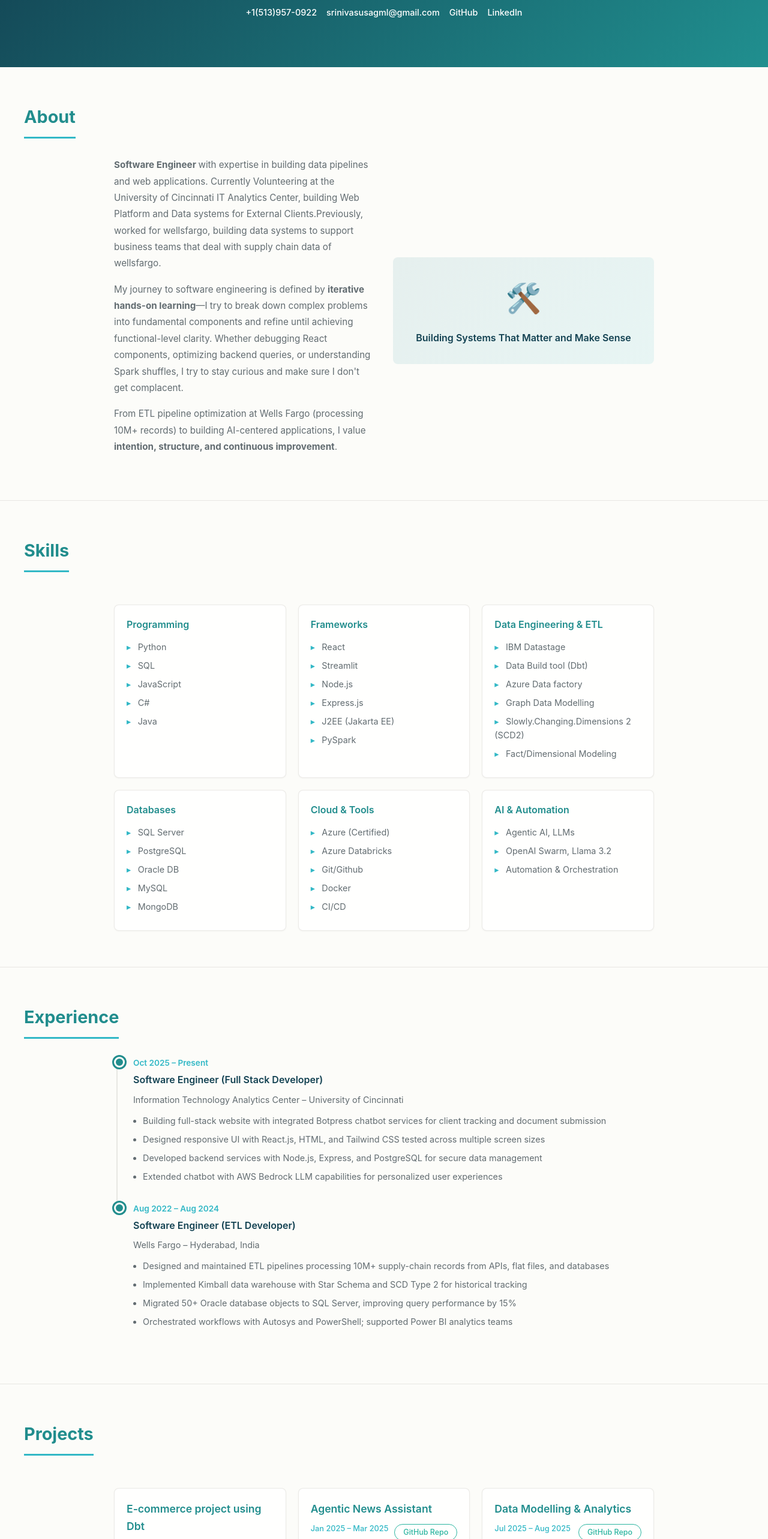
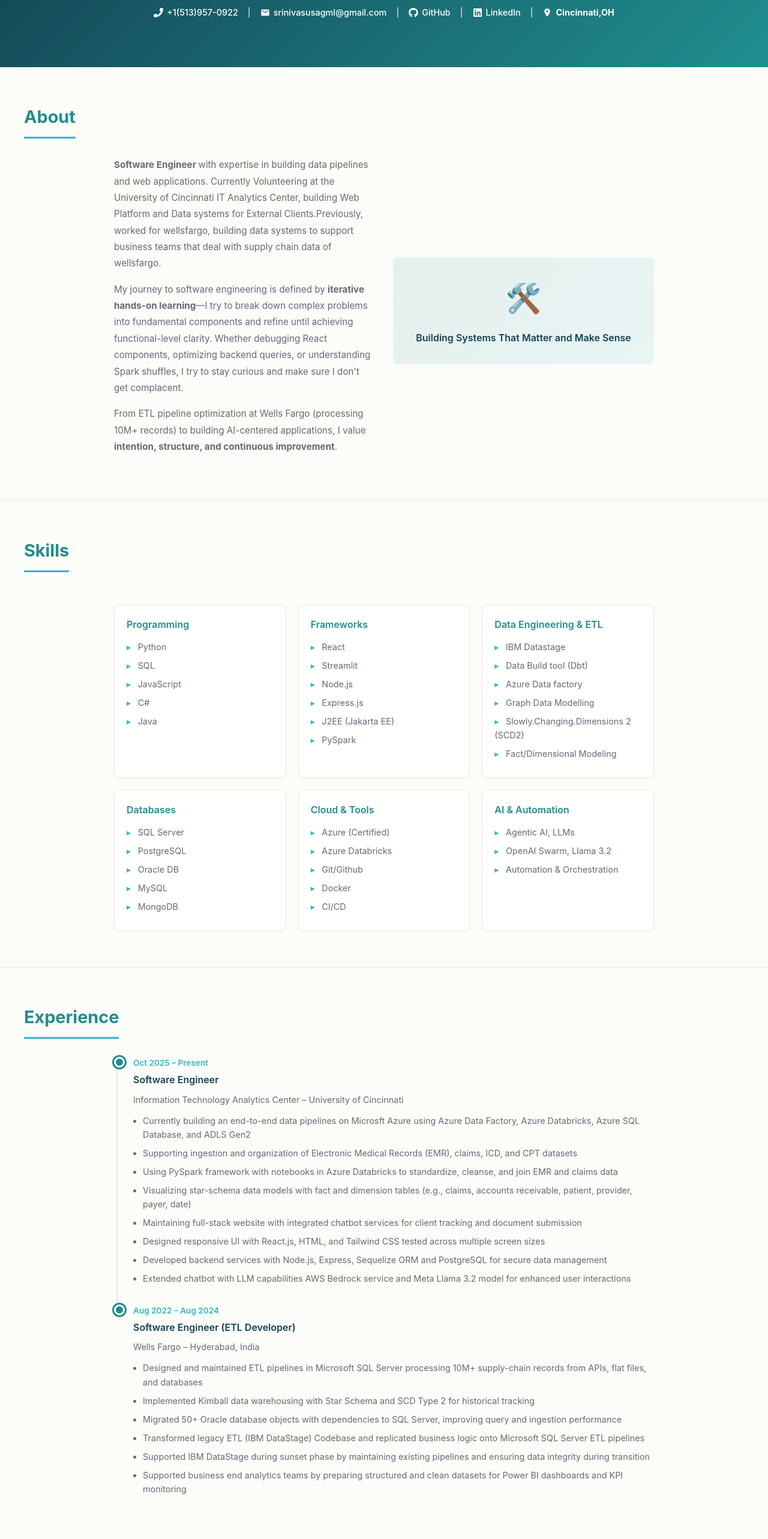
Before and after one commit to SrinivasVssj/My_Portfolio, a React (Vite) app: page / in a window 1280 px wide. Shown: the part 234-2800 px from the top of the page at 60% size. Built offline with nearby package versions, Linux system fonts and the light colour scheme.

Commit message:
changed contact details appearances

```diff
--- a/package.json
+++ b/package.json
@@ -11,7 +11,8 @@
   },
   "dependencies": {
     "react": "^19.2.0",
-    "react-dom": "^19.2.0"
+    "react-dom": "^19.2.0",
+    "react-icons": "^5.5.0"
   },
   "devDependencies": {
     "@eslint/js": "^9.39.1",
--- a/src/components/Experience.jsx
+++ b/src/components/Experience.jsx
@@ -4,13 +4,17 @@ const Experience = () => {
   const experiences = [
     {
       date: 'Oct 2025 – Present',
-      title: 'Software Engineer (Full Stack Developer)',
+      title: 'Software Engineer',
       company: 'Information Technology Analytics Center – University of Cincinnati',
       description: [
-        'Building full-stack website with integrated Botpress chatbot services for client tracking and document submission',
+        'Currently building an end-to-end data pipelines on Microsft Azure using Azure Data Factory, Azure Databricks, Azure SQL Database, and ADLS Gen2',
+        'Supporting ingestion and organization of Electronic Medical Records (EMR), claims, ICD, and CPT datasets',
+        'Using PySpark framework with notebooks in Azure Databricks to standardize, cleanse, and join EMR and claims data',
+        'Visualizing star-schema data models with fact and dimension tables (e.g., claims, accounts receivable, patient, provider, payer, date)',
+        'Maintaining full-stack website with integrated chatbot services for client tracking and document submission',
         'Designed responsive UI with React.js, HTML, and Tailwind CSS tested across multiple screen sizes',
-        'Developed backend services with Node.js, Express, and PostgreSQL for secure data management',
-        'Extended chatbot with AWS Bedrock LLM capabilities for personalized user experiences'
+        'Developed backend services with Node.js, Express, Sequelize ORM and PostgreSQL for secure data management',
+        'Extended chatbot with LLM capabilities AWS Bedrock service and Meta Llama 3.2 model for enhanced user interactions'
       ]
     },
     {
@@ -18,10 +22,12 @@ const Experience = () => {
       title: 'Software Engineer (ETL Developer)',
       company: 'Wells Fargo – Hyderabad, India',
       description: [
-        'Designed and maintained ETL pipelines processing 10M+ supply-chain records from APIs, flat files, and databases',
-        'Implemented Kimball data warehouse with Star Schema and SCD Type 2 for historical tracking',
-        'Migrated 50+ Oracle database objects to SQL Server, improving query performance by 15%',
-        'Orchestrated workflows with Autosys and PowerShell; supported Power BI analytics teams'
+        'Designed and maintained ETL pipelines in Microsoft SQL Server processing 10M+ supply-chain records from APIs, flat files, and databases',
+        'Implemented Kimball data warehousing with Star Schema and SCD Type 2 for historical tracking',
+        'Migrated 50+ Oracle database objects with dependencies to SQL Server, improving query and ingestion performance',
+        'Transformed legacy ETL (IBM DataStage) Codebase and replicated business logic onto Microsoft SQL Server ETL pipelines',
+        'Supported IBM DataStage during sunset phase by maintaining existing pipelines and ensuring data integrity during transition',
+        'Supported business end analytics teams by preparing structured and clean datasets for Power BI dashboards and KPI monitoring'
       ]
     }
   ];
--- a/src/components/Hero.jsx
+++ b/src/components/Hero.jsx
@@ -1,5 +1,6 @@
 import React from 'react';
-
+import { MdEmail, MdLocationOn } from 'react-icons/md';
+import { FaPhone, FaGithub, FaLinkedin } from 'react-icons/fa';
 const Hero = () => {
   return (
     <section className="hero">
@@ -7,10 +8,30 @@ const Hero = () => {
         <h1 className="hero-title">Srinivas Reddy Kadira</h1>
         <p className="hero-tagline">Data Engineer with Software Development Capabilities | Agentic AI Enthusiast</p>
         <div className="hero-contact">
+           <div className="contact-item">
+            < FaPhone size={16} style={{ verticalAlign: 'middle', marginBottom: '3px',marginRight: '6px' }} />
           <a href="tel:+15139570922" target="_blank" rel="noopener noreferrer">+1(513)957-0922</a>
+          </div>
+          <span className="divider">|</span>
+          <div className="contact-item">
+            <MdEmail  size={16} style={{ verticalAlign: 'middle', marginBottom: '3px',marginRight: '6px' }} />
           <a href="mailto:srinivasusagml@gmail.com" target="_blank" rel="noopener noreferrer">srinivasusagml@gmail.com</a>
+          </div>
+          <span className="divider">|</span>
+          <div className="contact-item">
+             <FaGithub  size={16} style={{ verticalAlign: 'middle', marginBottom: '3px',marginRight: '6px' }} />
           <a href="https://github.com/SrinivasVssj" target="_blank" rel="noopener noreferrer">GitHub</a>
-          <a href="https://www.linkedin.com/in/srinivask2001/" target="_blank" rel="noopener noreferrer">LinkedIn</a>
+          </div>
+          <span className="divider">|</span>
+          <div className="contact-item">
+            <FaLinkedin  size={16} style={{ verticalAlign: 'middle', marginBottom: '3px',marginRight: '6px' }} />
+
+            <a href="https://www.linkedin.com/in/srinivask2001/" target="_blank" rel="noopener noreferrer">LinkedIn</a>
+          </div>
+          <span className="divider">|</span>
+          <div className="contact-item">
+        <MdLocationOn  size={16} style={{ verticalAlign: 'middle', marginBottom: '3px', marginRight: '6px' }} />
+          <span ><strong>Cincinnati,OH</strong></span></div>
         </div>
       </div>
     </section>
--- a/src/styles/App.css
+++ b/src/styles/App.css
@@ -617,6 +617,23 @@ body {
   .skill-card {
     padding: 15px;
   }
+.hero-location {
+    font-size: 0.75rem;
+    margin-top: 8px;
+    opacity: 0.9;
+  }
+  .contact-item {
+      display: inline-flex;   /* inline-flex instead of flex */
+  align-items: center;
+  gap: 5px;
+  color: #ffffff;
+  font-size: 0.95rem;
+  line-height: 1;
+    }
+    .contact-item svg {
+      vertical-align: middle;
+  margin-bottom: 2px;
+}
 
   .project-card {
     padding: 15px;
```
Also changed, not shown: 1 other file (tests, documents, lock files or other folders).
